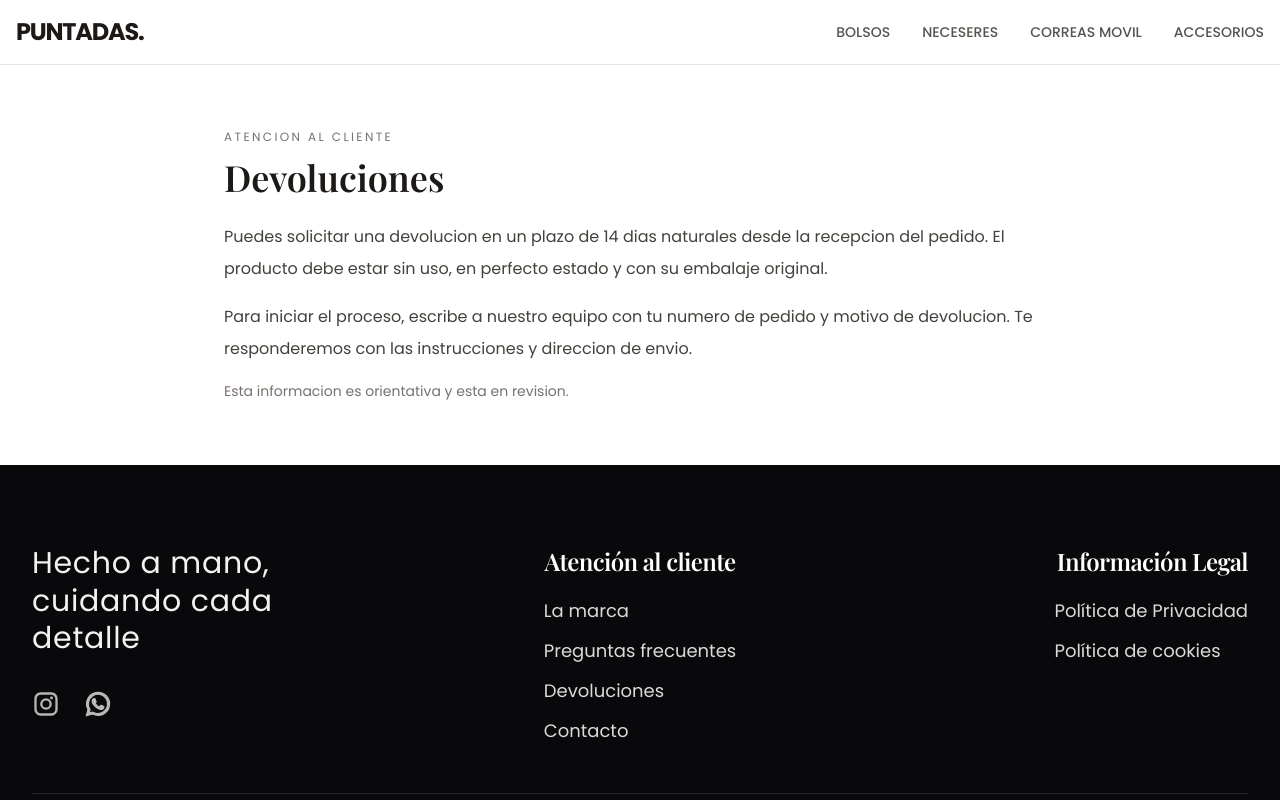
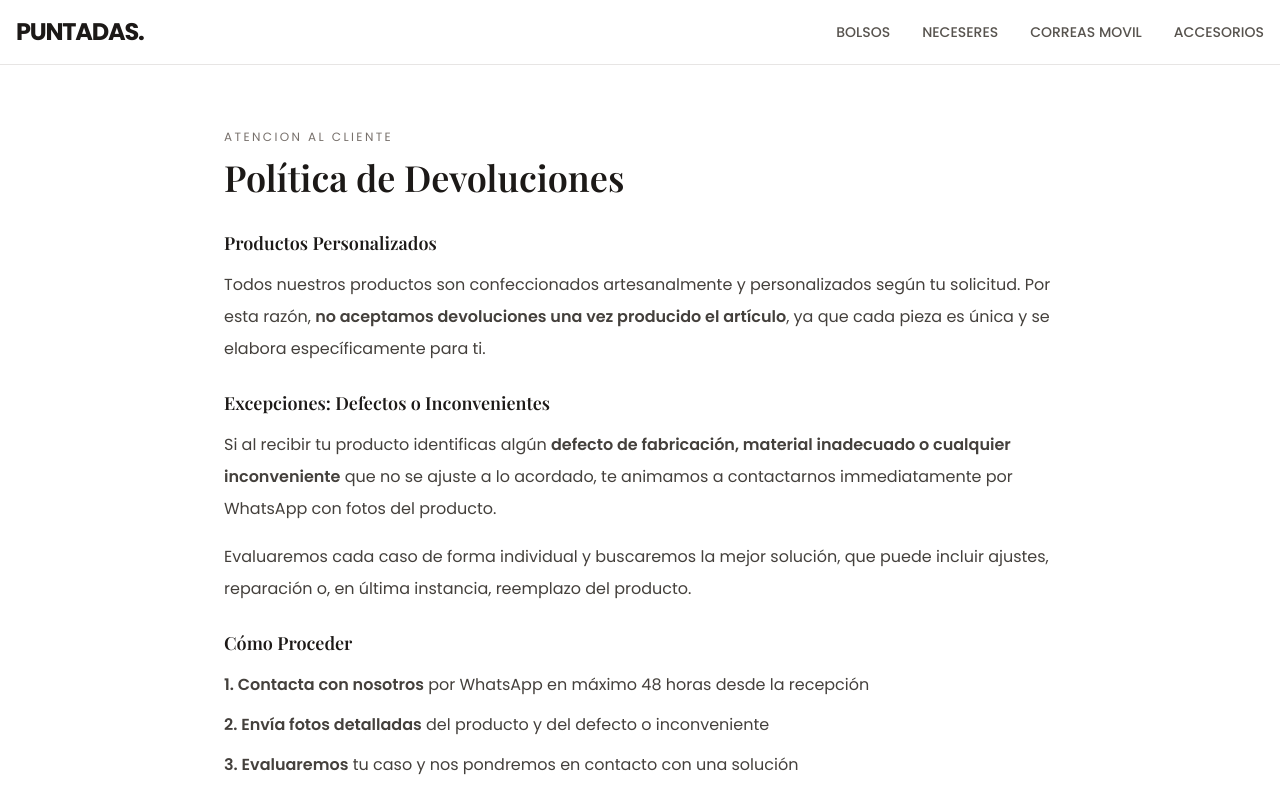
Before and after one commit to alexmanzaneda/puntadas-web, a Next.js app: page /devoluciones in a window 1280 px wide. Shown: the top 800 px of the page. Built offline with nearby package versions, Linux system fonts and the light colour scheme.

Commit message:
feat: update return policies

```diff
--- a/src/app/devoluciones/page.tsx
+++ b/src/app/devoluciones/page.tsx
@@ -5,16 +5,47 @@ export default function DevolucionesPage() {
     <>
       <main className="mx-auto max-w-4xl px-4 py-16 sm:px-6 lg:px-8">
       <p className="text-xs tracking-[0.2em] text-stone-500">ATENCION AL CLIENTE</p>
-      <h1 className="mt-3 text-4xl font-semibold text-stone-900">Devoluciones</h1>
-      <p className="mt-6 text-stone-700 leading-8">
-        Puedes solicitar una devolucion en un plazo de 14 dias naturales desde la recepcion
-        del pedido. El producto debe estar sin uso, en perfecto estado y con su embalaje original.
-      </p>
-      <p className="mt-4 text-stone-700 leading-8">
-        Para iniciar el proceso, escribe a nuestro equipo con tu numero de pedido y motivo de
-        devolucion. Te responderemos con las instrucciones y direccion de envio.
-      </p>
-      <p className="mt-4 text-sm text-stone-500">Esta informacion es orientativa y esta en revision.</p>
+      <h1 className="mt-3 text-4xl font-semibold text-stone-900">Política de Devoluciones</h1>
+
+      <div className="mt-8 space-y-6">
+        <section>
+          <h2 className="text-lg font-semibold text-stone-900 mb-3">Productos Personalizados</h2>
+          <p className="text-stone-700 leading-8">
+            Todos nuestros productos son confeccionados artesanalmente y personalizados según tu solicitud.
+            Por esta razón, <span className="font-semibold">no aceptamos devoluciones una vez producido el artículo</span>,
+            ya que cada pieza es única y se elabora específicamente para ti.
+          </p>
+        </section>
+
+        <section>
+          <h2 className="text-lg font-semibold text-stone-900 mb-3">Excepciones: Defectos o Inconvenientes</h2>
+          <p className="text-stone-700 leading-8">
+            Si al recibir tu producto identificas algún <span className="font-semibold">defecto de fabricación,
+            material inadecuado o cualquier inconveniente</span> que no se ajuste a lo acordado,
+            te animamos a contactarnos immediatamente por WhatsApp con fotos del producto.
+          </p>
+          <p className="mt-4 text-stone-700 leading-8">
+            Evaluaremos cada caso de forma individual y buscaremos la mejor solución,
+            que puede incluir ajustes, reparación o, en última instancia, reemplazo del producto.
+          </p>
+        </section>
+
+        <section>
+          <h2 className="text-lg font-semibold text-stone-900 mb-3">Cómo Proceder</h2>
+          <ol className="text-stone-700 leading-8 space-y-2">
+            <li><span className="font-semibold">1. Contacta con nosotros</span> por WhatsApp en máximo 48 horas desde la recepción</li>
+            <li><span className="font-semibold">2. Envía fotos detalladas</span> del producto y del defecto o inconveniente</li>
+            <li><span className="font-semibold">3. Evaluaremos</span> tu caso y nos pondremos en contacto con una solución</li>
+          </ol>
+        </section>
+
+        <div className="mt-8 p-4 bg-stone-50 rounded-lg border border-stone-200">
+          <p className="text-sm text-stone-600">
+            <span className="font-semibold">Nota:</span> Entendemos que trabajar con nosotros es una relación directa y personalizada.
+            Tu satisfacción es importante, así que siempre estamos abiertos a conversar sobre cualquier duda o inconveniente.
+          </p>
+        </div>
+      </div>
       </main>
       <Footer />
     </>
--- a/src/app/preguntas-frecuentes/page.tsx
+++ b/src/app/preguntas-frecuentes/page.tsx
@@ -8,8 +8,8 @@ const faqs = [
     answer: 'Seleccionamos y preparamos la tela, cortamos las piezas, cosemos, forramos, agregamos detalles y finalizamos manualmente cada producto. Todo es hecho a mano con atención al detalle. No hacemos producción en masa, cada pieza es única.',
   },
   {
-    question: 'Puedo cambiar un producto?',
-    answer: 'Sí, aceptamos cambios dentro de los 14 días posteriores a la entrega. Contáctanos por WhatsApp para coordinar el proceso.',
+    question: '¿Qué pasa si no me gusta el producto o tiene defectos?',
+    answer: 'Como todos nuestros productos son personalizados y confeccionados específicamente para ti, no aceptamos devoluciones en general. Sin embargo, si identificas algún defecto de fabricación, material inadecuado o inconveniente, contáctanos inmediatamente por WhatsApp con fotos. Evaluaremos cada caso individually y buscaremos la mejor solución.',
   },
   {
     question: '¿Los productos son artesanales?',
@@ -22,6 +22,10 @@ const faqs = [
   {
     question: '¿Qué métodos de pago aceptan?',
     answer: 'Aceptamos transferencia bancaria, Bizum y PayPal. Coordinaremos el método que más te convenga una vez confirmado tu pedido.',
+  },
+  {
+    question: '¿Hay tiempo límite para reportar un problema?',
+    answer: 'Sí, por favor contacta dentro de las 48 horas desde la recepción del producto si identificas algún defecto o inconveniente. Envía fotos detalladas y te responderemos con una solución.',
   },
 ];
 
```
